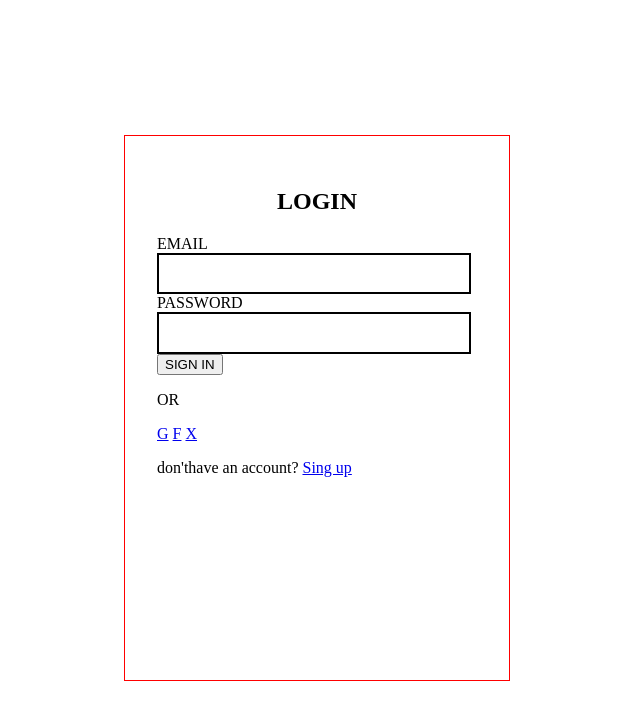
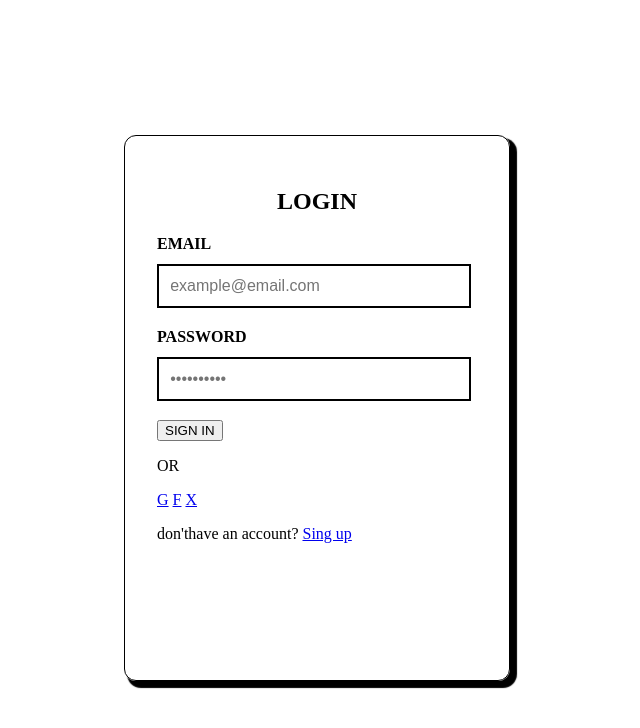
Before and after one commit to JoSegunda/Web-pages, a plain HTML site: page page 06/index.html in a window 1280 px wide. Shown: the whole page, without its empty margins (323-963 px from the left). Drawn offline with Linux system fonts and the light colour scheme.

Commit message:
Added new page

```diff
--- a/page 06/index.html
+++ b/page 06/index.html
@@ -13,10 +13,10 @@
 
         <div class="form">
           <label for="Email" class="label">EMAIL</label><br />
-          <input type="email" name="email" id="email" /><br />
+          <input type="email" name="email" id="email" placeholder="example@email.com" /><br />
 
           <label for="password" class="label">PASSWORD</label><br />
-          <input type="password" name="pass" id="pass" /><br />
+          <input type="password" name="pass" id="pass" placeholder="••••••••••"/><br />
         </div>
         <div class="btn">
           <button type="submit">SIGN IN</button>
--- a/page 06/style/style.css
+++ b/page 06/style/style.css
@@ -9,23 +9,31 @@ body{
 }
 
 #main{
-    border: 1px solid red;
+    border: 1px solid #000;
+    border-radius: 12px;
+    box-shadow: 5px 5px 1px 2px;
     margin: auto;
     padding: 2rem;
     width: 20rem;
     height: 30rem;
 }
+.label{
+    font-weight: bold;
+}
 h1{
     text-align: center;
-}
-.label{
-    margin-bottom: 3rem;
-    padding-bottom: 2rem;
-
 }
 input{
     border: 2px solid #000;
     outline: 0;
     padding: .7rem;
     width: 90%;
+    margin-bottom: 1.2rem;
+    margin-top: .7rem;
+    font-size: 1rem;
+    transition: .4s;
 }
+
+input:focus{
+    box-shadow: 3px 3px 0px 1px;
+}
```
